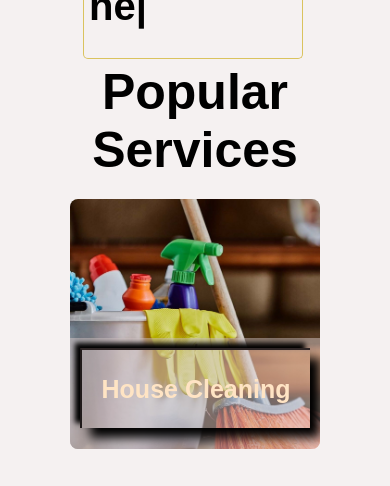
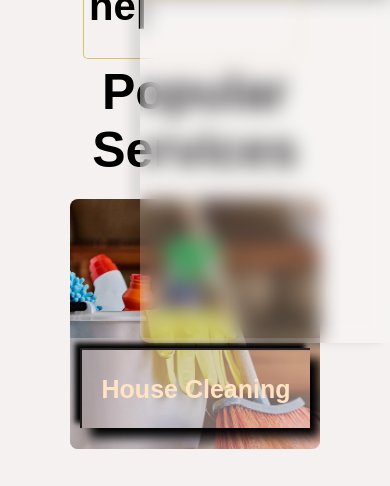
Before and after one commit to Sandeep-177/code, a PHP site: page / in a window 390 px wide. Shown: the part 501-987 px from the top of the page. Run offline with PHP 8.4, Linux system fonts and the light colour scheme.

Commit message:
smScrnNav js edit2

```diff
--- a/customer_css/styles.css
+++ b/customer_css/styles.css
@@ -429,11 +429,11 @@ footer ul img{
         height: auto;
         display: block;
       }
-    #headerNav #abAfterblink #closeBar{
+    #closeBar{
          width:30px;
         height:30px;
     }
-    #headerNav #abAfterblink #closeBar img {
+    #closeBar img {
         width: 100%;
         height: auto;
         display: block;
@@ -451,16 +451,24 @@ footer ul img{
         z-index:20;
     } */
     #abAfterblink{
+    position: fixed;
+    /* top: 60px;                  */
+    top: 0;
+    right: 0;
+    /* height:auto; */
+    height:100vh;
+    /* width: 200px; */
+    width: 250px;
+    /* background-color: rgba(255,255,255,0.7); */
+    background-color: rgba(255,255,255,0.2);
+    box-shadow:-10px 0 10px rgba(0,0,0,0.1);
+    backdrop-filter:blur(10px);
     border-radius:10px 0 0 10px;
     padding:10px;
-    position: fixed;
-    top: 60px;
-    right: 0;
-    width: 200px;
+
     max-width:100vw;
-    height:auto;
     box-sizing:border-box;
-    background-color: rgba(255,255,255,0.7);
+
     /* transform: translateX(100%);   */
     transition: transform 0.3s ease-in-out;
     z-index: 15;
@@ -473,9 +481,12 @@ footer ul img{
     .active{
         transform:translateX(100%);
     }
-    /* #headerNav ul li{
+    #headerNav ul li{
     width:100%;
-    } */
+    }
+    #headerNav a{
+        width: 100%;
+    }
     #pyellowPrnt{
         position:absolute;
         top: 85%;
@@ -484,6 +495,8 @@ footer ul img{
     #headerNav ul{
         display:flex;
         flex-direction:column;
+        justify-content:flex-start;
+        align-items:flex-start;
     }
 
     #pyellow{
```
